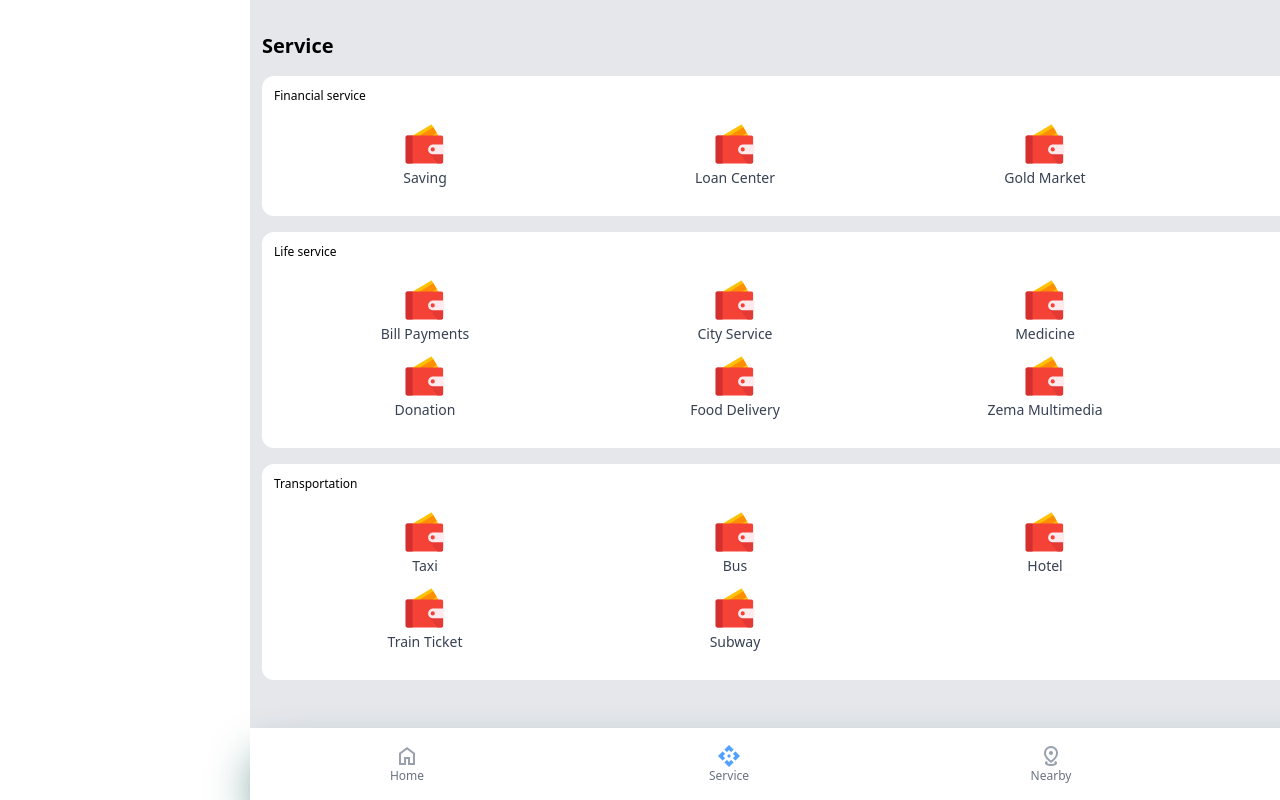
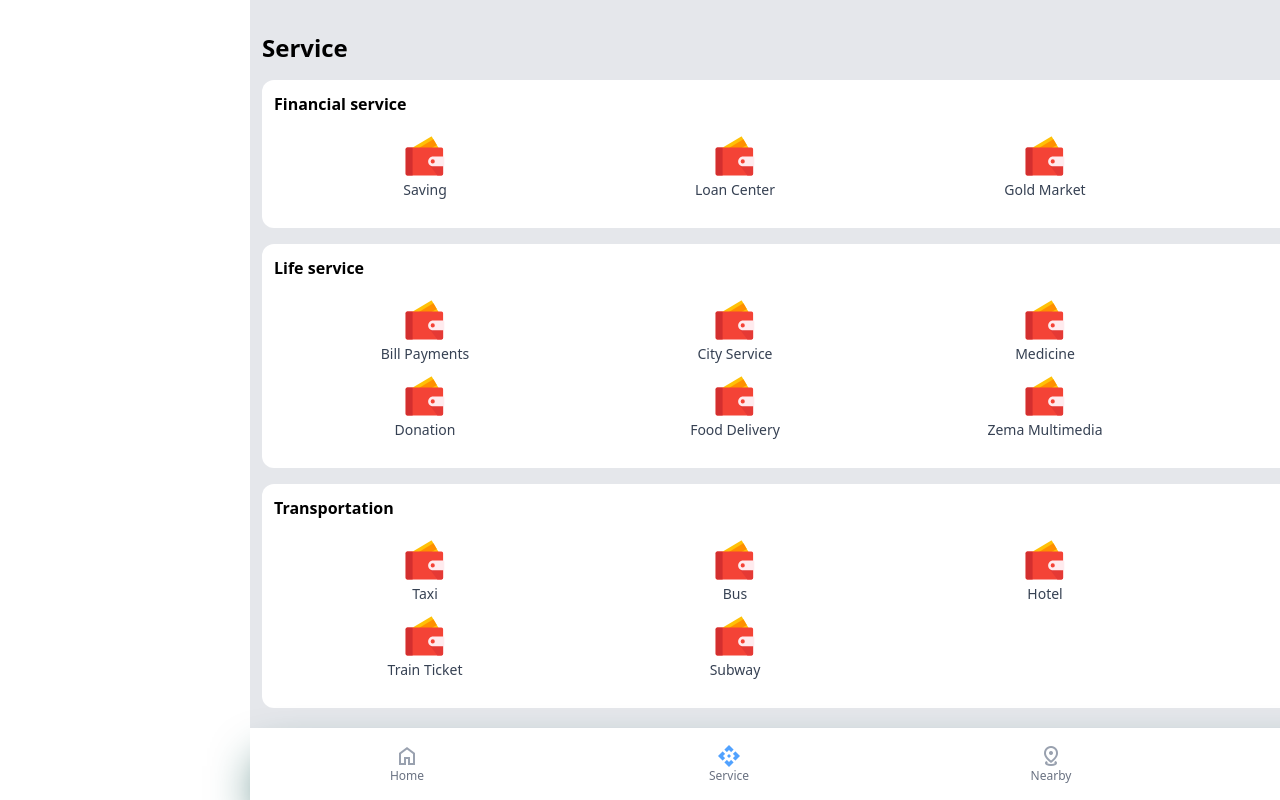
Before and after one commit to khomabhena/h5-demo-app, a React (Vite) app: page / in a window 1280 px wide. Shown: the top 800 px of the page. Built offline with nearby package versions, Linux system fonts and the light colour scheme.

Commit message:
trying again

```diff
--- a/src/components/Card.jsx
+++ b/src/components/Card.jsx
@@ -4,7 +4,7 @@ import Icons from './Icons'
 const Card = ({children, name}) => {
   return (
     <div className=' bg-white rounded-xl px-3 py-3 mt-4'>
-      <p className=' text-xs font-medium'>{name}</p>
+      <p className=' text-lx font-bold'>{name}</p>
       <div className=' grid grid-cols-4 justify-start gap-2 my-4'>
         {children}
       </div>
--- a/src/components/Container.jsx
+++ b/src/components/Container.jsx
@@ -8,7 +8,7 @@ const Container = () => {
     <>
     <div className=' bg-gray-200 px-3 w-screen h-screen pt-8 relative'>
       <div className=' '>
-        <h2 className=' font-bold text-xl'>Service</h2>
+        <h2 className=' font-bold text-2xl'>Service</h2>
         <Card name={'Financial service'}>
           <Icons image={'/icon-wallet.svg'} name={'Saving'} />
           <Icons image={'/icon-wallet.svg'} name={'Loan Center'} />
```
